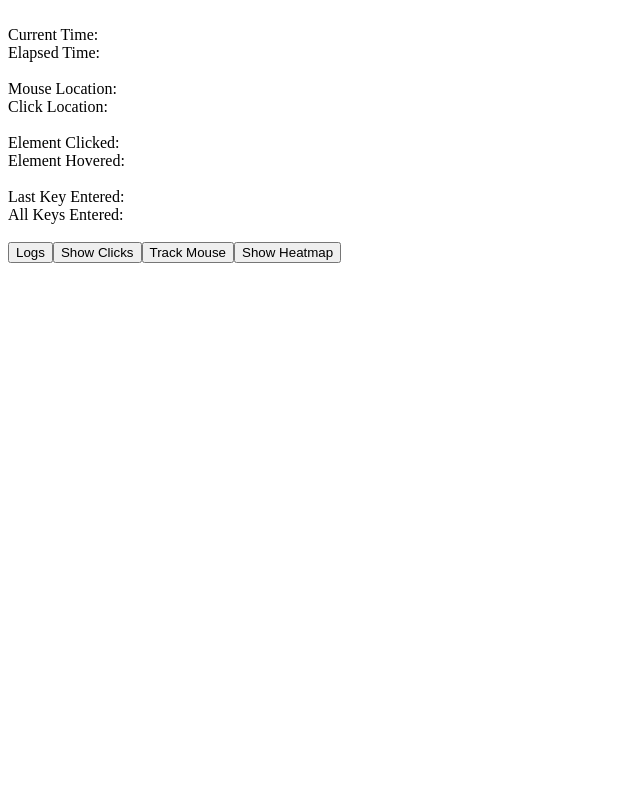
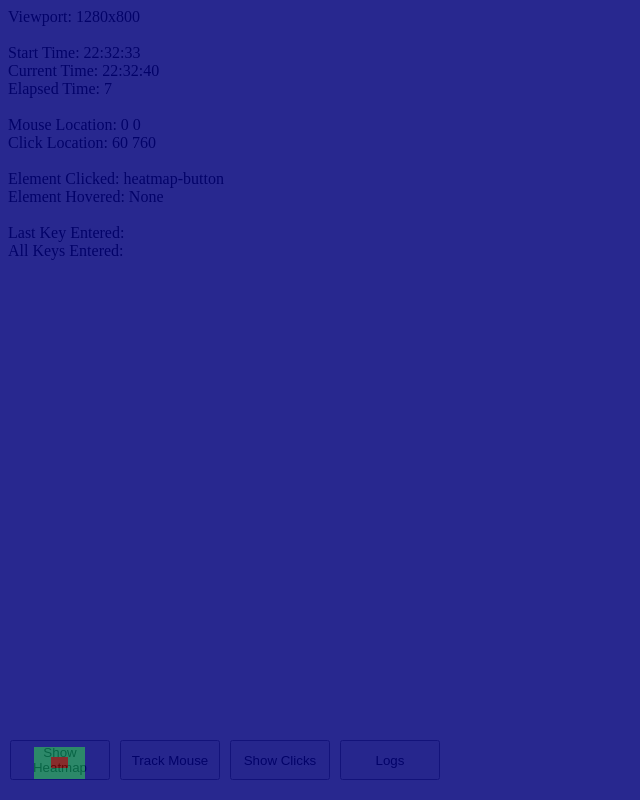
Before and after one commit to dixonky/UserBehaviorTracking, a plain HTML site: page index.html in a window 1280 px wide. Both pictures are taken after a click on the button "Show Heatmap". Shown: the whole page, without its empty margins (0-640 px from the left). Drawn offline with Linux system fonts and the light colour scheme.

Commit message:
Add files via upload

```diff
--- /dev/null
+++ b/heatmap.js
@@ -0,0 +1,213 @@
+var grid = new Map();
+var gridX, gridY, gridWidth, gridHeight;
+var values, vpWidth, vpHeight;
+var lastTime = performance.now();
+var cellAmount = 75;
+var dimCon = document.createElement('div');
+var gridBut = document.createElement('button');
+
+
+function heatmapSetup() {
+    dimCon.setAttribute("id", "dimensions-container");
+    document.getElementsByTagName("BODY")[0].appendChild(dimCon);
+    document.getElementsByTagName("BODY")[0].appendChild(document.createElement('br'));
+
+    values = getDimensions();
+    vpWidth = values.width;
+    vpHeight = values.height;
+    dimCon.innerHTML = ('Viewport: '+vpWidth+'x'+vpHeight);
+
+    document.getElementsByTagName("BODY")[0].onresize = function() {
+        values = getDimensionsUpdate();
+        vpWidth = values.width;
+        vpHeight = values.height;
+        dimCon.innerHTML = ('Viewport: '+vpWidth+'x'+vpHeight);
+    };
+
+    gridBut.setAttribute("id", "heatmap-button");
+    gridBut.setAttribute("class", "button");
+    gridBut.innerHTML = "Show Heatmap";
+    gridBut.addEventListener("click", (evt) => {
+           showGridMap();
+    });
+    document.getElementsByTagName("BODY")[0].appendChild(gridBut);
+}
+
+
+function getDimensions(){
+    if (typeof window.innerWidth != 'undefined'){
+          vpWidth = window.innerWidth,
+          vpHeight = window.innerHeight
+     }
+     else if (typeof document.documentElement != 'undefined'
+         && typeof document.documentElement.clientWidth !=
+         'undefined' && document.documentElement.clientWidth != 0){
+           vpWidth = document.documentElement.clientWidth,
+           vpHeight = document.documentElement.clientHeight
+     }
+     else{
+           vpWidth = document.getElementsByTagName('body')[0].clientWidth,
+           vpHeight = document.getElementsByTagName('body')[0].clientHeight
+     }
+    createGrid(vpWidth, vpHeight);
+    return {width: vpWidth, height: vpHeight};
+}
+
+
+function createGrid(width, height){
+    gridWidth = width;
+    gridHeight = height;
+    gridX = cellAmount;
+    gridY = cellAmount;
+    for(var i = 0; i < gridX; i++){
+        for(var j = 0; j < gridY; j++){
+            grid.set(i + "x" + j, 0);
+        }
+    }
+}
+
+function getDimensionsUpdate(){
+    if (typeof window.innerWidth != 'undefined'){
+          vpWidth = window.innerWidth,
+          vpHeight = window.innerHeight
+     }
+     else if (typeof document.documentElement != 'undefined'
+         && typeof document.documentElement.clientWidth !=
+         'undefined' && document.documentElement.clientWidth != 0){
+           vpWidth = document.documentElement.clientWidth,
+           vpHeight = document.documentElement.clientHeight
+     }
+     else{
+           vpWidth = document.getElementsByTagName('body')[0].clientWidth,
+           vpHeight = document.getElementsByTagName('body')[0].clientHeight
+     }
+    createGridUpdate(vpWidth, vpHeight);
+    return {width: vpWidth, height: vpHeight};
+}
+
+
+function createGridUpdate(width, height){
+    gridWidth = width;
+    gridHeight = height;
+    gridX = cellAmount;
+    gridY = cellAmount;
+    for(var i = 0; i < gridX; i++){
+        for(var j = 0; j < gridY; j++){
+            //grid.set(i + "x" + j, 0);
+        }
+    }
+}
+
+
+function displayGridTimes(){
+    document.getElementById("grid-times").innerHTML = '';
+    for(var i = 0; i < gridX; i++){
+        for(var j = 0; j < gridY; j++){
+            var text = document.createTextNode(i + "x" + j + ":  " + grid.get(i + "x" + j).toFixed(3));
+            document.getElementById("grid-times").appendChild(text);
+            document.getElementById("grid-times").appendChild(document.createElement("br"));
+        }
+    }
+}
+
+
+function getLoc(coorX, coorY){
+    var X = Math.floor((coorX / gridWidth)*cellAmount);
+    var Y = Math.floor((coorY / gridHeight)*cellAmount);
+    return {x: X, y: Y};
+}
+
+
+function addTime(coorX, coorY){
+    var nowTime = performance.now();
+    var totalTime = nowTime - lastTime;
+    var values = getLoc(coorX, coorY);
+    var t = grid.get(values.x + "x" + values.y);
+    grid.set(values.x + "x" + values.y, t+totalTime);
+    //Add time (but less time than target cell) to adjacent cells (remove depending on desire of map accuracy / cell overflow)
+    totalTime /= 3;
+    if((values.x-1) >= 0 ){
+        t = grid.get((values.x-1) + "x" + values.y);
+        grid.set((values.x-1) + "x" + values.y, t+totalTime);
+        if((values.y-1) >= 0 ){
+            t = grid.get((values.x-1) + "x" + (values.y-1));
+            grid.set((values.x-1) + "x" + (values.y-1), t+totalTime);
+        }
+        if((values.y+1) <= cellAmount ){
+            t = grid.get((values.x-1) + "x" + (values.y+1));
+            grid.set((values.x-1) + "x" + (values.y+1), t+totalTime);
+        }
+    }
+    if((values.x+1) <= cellAmount ){
+        t = grid.get((values.x+1) + "x" + values.y);
+        grid.set((values.x+1) + "x" + values.y, t+totalTime);
+        if((values.y-1) >= 0 ){
+            t = grid.get((values.x+1) + "x" + (values.y-1));
+            grid.set((values.x+1) + "x" + (values.y-1), t+totalTime);
+        }
+        if((values.y+1) <= cellAmount ){
+            t = grid.get((values.x+1) + "x" + (values.y+1));
+            grid.set((values.x+1) + "x" + (values.y+1), t+totalTime);
+        }
+    }
+    if((values.y-1) >= 0 ){
+        t = grid.get(values.x + "x" + (values.y-1));
+        grid.set(values.x + "x" + (values.y-1), t+totalTime);
+    }
+    if((values.y+1) <= cellAmount ){
+        t = grid.get(values.x + "x" + (values.y+1));
+        grid.set(values.x + "x" + (values.y+1), t+totalTime);
+    }
+
+    lastTime = nowTime;
+}
+
+
+function getMax () {
+    var maxValue;
+    for (let [key, value] of grid.entries()) {
+        maxValue = (!maxValue || maxValue < value) ? value : maxValue;
+    }
+    return maxValue;
+}
+
+
+function showGridMap(){
+    var heatMap = document.createElement('div');
+    heatMap.setAttribute("id", "heatmap-overlay");
+    document.getElementsByTagName("BODY")[0].appendChild(heatMap);
+    var maxTime = getMax();
+    for(var i = 0; i < gridX; i++){
+        for(var j = 0; j < gridY; j++){
+            var cellTime = (grid.get(i + "x" + j).toFixed(3));
+            var percentMax, colorCode = 0;
+            if (cellTime == 0) {colorCode = 240;}
+            else {
+                var percentMax = (cellTime / maxTime).toFixed(3);
+                colorCode = ((percentMax - 1) * -1) * 240;
+            }
+            let heatCell = document.createElement('div');
+            heatCell.setAttribute("class", "heatmap-cell");
+            var sizeX = gridWidth / gridX;
+            var sizeY = gridHeight / gridY;
+            var cX = sizeX * i;
+            var cY = sizeY * j;
+            var sty;
+            if (colorCode == 240){
+                sty = 'left:'+cX+'px; top:'+cY+'px; ' +
+                'width: ' + sizeX +'px; height: '+ sizeY + 'px; ' +
+                'background-color: hsl('+colorCode+', 95%, 25%);';
+                }
+            else {
+                sty = 'left:'+cX+'px; top:'+cY+'px; ' +
+                'width: ' + sizeX +'px; height: '+ sizeY + 'px; ' +
+                'background-color: hsl('+colorCode+', 85%, 25%);';
+            }
+            heatCell.setAttribute("style", sty);
+            document.getElementById("heatmap-overlay").appendChild(heatCell);
+        }
+    }
+    setTimeout(function() {
+        document.getElementById("heatmap-overlay").remove();
+    }, 5000);
+}
--- a/index.html
+++ b/index.html
@@ -4,132 +4,115 @@
     <meta charset="utf-8">
     <script src="timers.js"></script>
     <script src="keys.js"></script>
-    <script src="gridHeatMap.js"></script>
+    <script src="heatmap.js"></script>
     <link rel="stylesheet" href="style.css">
     <title>Site Statistics</title>
 </head>
 
 <body>
     <script type="text/javascript">
+        //JS setup functions
+        heatmapSetup();
+
         //Global variables
         var body = document.getElementsByTagName("BODY")[0];
         var startTime, startTimeMilli, elapTime, diffTime, time, secs;
         var mouEntTime, mouLeaTime, mouDiffTime, mouSecs;
-        var values, vpWidth, vpHeight;
         var hoverID, leaveID;
         let eleTimes = new Map();
         let clicks = new Map();
         let mouseMove = new Map();
 
+        //
+        var timeStartCon = document.createElement('div');
+        var timeNowCon = document.createElement('div');
+        var timeElapCon = document.createElement('div');
+        var mouCon = document.createElement('div');
+        var clickCon = document.createElement('div');
+        var divClickCon = document.createElement('div');
+        var divHoverCon = document.createElement('div');
+        var keyCon = document.createElement('div');
+        var keyAllCon = document.createElement('div');
+        var logBut = document.createElement('button');
+        var cliBut = document.createElement('button');
+        var mouBut = document.createElement('button');
+        var resTab = document.createElement('table');
 
-        //
-        var dimCon = document.createElement('div');
-        dimCon.setAttribute("id", "dimensions-container");
-        body.appendChild(dimCon);
-        body.appendChild(document.createElement('br'));
-        var tiStCon = document.createElement('div');
-        tiStCon.setAttribute("id", "time-start-container");
-        body.appendChild(tiStCon);
-        var tiNowCon = document.createElement('div');
-        tiNowCon.setAttribute("id", "time-now-container");
-        tiNowCon.innerHTML = "Current Time: ";
-        body.appendChild(tiNowCon);
-        var tiElCon = document.createElement('div');
-        tiElCon.setAttribute("id", "time-elap-container");
-        tiElCon.innerHTML = "Elapsed Time: ";
-        body.appendChild(tiElCon);
-        body.appendChild(document.createElement('br'));
-        var mouCon = document.createElement('div');
+        timeStartCon.setAttribute("id", "time-start-container");
+        timeNowCon.setAttribute("id", "time-now-container");
+        timeNowCon.innerHTML = "Current Time: ";
+        timeElapCon.setAttribute("id", "time-elap-container");
+        timeElapCon.innerHTML = "Elapsed Time: ";
         mouCon.setAttribute("id", "mouse-container");
         mouCon.innerHTML = "Mouse Location: ";
-        body.appendChild(mouCon);
-        var cliCon = document.createElement('div');
-        cliCon.setAttribute("id", "click-container");
-        cliCon.innerHTML = "Click Location: ";
-        body.appendChild(cliCon);
-        body.appendChild(document.createElement('br'));
-        var divCliCon = document.createElement('div');
-        divCliCon.setAttribute("id", "div-click-container");
-        divCliCon.innerHTML = "Element Clicked: ";
-        body.appendChild(divCliCon);
-        var hovCliCon = document.createElement('div');
-        hovCliCon.setAttribute("id", "div-hover-container");
-        hovCliCon.innerHTML = "Element Hovered: ";
-        body.appendChild(hovCliCon);
-        body.appendChild(document.createElement('br'));
-        var keyCon = document.createElement('div');
+        clickCon.setAttribute("id", "click-container");
+        clickCon.innerHTML = "Click Location: ";
+        divClickCon.setAttribute("id", "div-click-container");
+        divClickCon.innerHTML = "Element Clicked: ";
+        divHoverCon.setAttribute("id", "div-hover-container");
+        divHoverCon.innerHTML = "Element Hovered: ";
         keyCon.setAttribute("id", "key-container");
         keyCon.innerHTML = "Last Key Entered: ";
-        body.appendChild(keyCon);
-        var keyAllCon = document.createElement('div');
         keyAllCon.setAttribute("id", "key-all-container");
         keyAllCon.innerHTML = "All Keys Entered: ";
+
+        logBut.setAttribute("id", "logs-button");
+        logBut.innerHTML = "Logs";
+        logBut.setAttribute("class", "button");
+        cliBut.setAttribute("id", "clicks-button");
+        cliBut.innerHTML = "Show Clicks";
+        cliBut.setAttribute("class", "button");
+        mouBut.setAttribute("id", "mouse-button");
+        mouBut.innerHTML = "Track Mouse";
+        mouBut.setAttribute("class", "button");
+
+        resTab.setAttribute("id", "results-table");
+        var row1 = resTab.insertRow(-1);
+        var resTimes = row1.insertCell(0);
+        resTimes.setAttribute("class", "res");
+        resTimes.setAttribute("id", "results-times");
+        var resClicks = row1.insertCell(1);
+        resClicks.setAttribute("class", "res");
+        resClicks.setAttribute("id", "results-clicks");
+
+
+        body.appendChild(timeStartCon);
+        body.appendChild(timeNowCon);
+        body.appendChild(timeElapCon);
+        body.appendChild(document.createElement('br'));
+        body.appendChild(mouCon);
+        body.appendChild(clickCon);
+        body.appendChild(document.createElement('br'));
+        body.appendChild(divClickCon);
+        body.appendChild(divHoverCon);
+        body.appendChild(document.createElement('br'));
+        body.appendChild(keyCon);
         body.appendChild(keyAllCon);
         body.appendChild(document.createElement('br'));
-
-        var colBut = document.createElement('button');
-        colBut.setAttribute("id", "collate-button");
-        colBut.innerHTML = "Logs";
-        body.appendChild(colBut);
-        var cliBut = document.createElement('button');
-        cliBut.setAttribute("id", "clicks-button");
-        cliBut.innerHTML = "Show Clicks";
+        body.appendChild(logBut);
         body.appendChild(cliBut);
-        var mouBut = document.createElement('button');
-        mouBut.setAttribute("id", "mouse-button");
-        mouBut.innerHTML = "Track Mouse";
         body.appendChild(mouBut);
-        var gridBut = document.createElement('button');
-        gridBut.setAttribute("id", "grid-button");
-        gridBut.innerHTML = "Show Heatmap";
-        body.appendChild(gridBut);
         body.appendChild(document.createElement('br'));
-        body.appendChild(document.createElement('br'));
-
-        var resTab = document.createElement('table');
-        resTab.setAttribute("id", "results-table");
-        var row1 = resTab.insertRow(-1);
-        var x = row1.insertCell(0);
-        x.setAttribute("class", "res");
-        x.setAttribute("id", "results-times");
-        var y = row1.insertCell(1);
-        y.setAttribute("class", "res");
-        y.setAttribute("id", "results-clicks");
-        var row2 = resTab.insertRow(0);
-        var x2 = row2.insertCell(0);
-        x.setAttribute("class", "res");
-        x.setAttribute("id", "grid-times");
         body.appendChild(resTab);
-
-
-        //
-        values = getDimensions();
-        vpWidth = values.width;
-        vpHeight = values.height;
-        var dim = document.getElementById("dimensions-container");
-        dim.innerHTML = ('Viewport: '+vpWidth+'x'+vpHeight);
 
 
         //Time on site functions
         startTime = performance.now();
         startTimeMilli = performance.now();
         time = "Start " + getTime();
-        var sta = document.getElementById("time-start-container");
-        var now = document.getElementById("time-now-container");
-        var ela = document.getElementById("time-elap-container");
-        sta.textContent = time;
+        timeStartCon.textContent = time;
         time = "Current " + getTime();
-        now.textContent = time;
+        timeNowCon.textContent = time;
         setInterval(function() {
             time = "Current " + getTime();
-            now.textContent = time;
+            timeNowCon.textContent = time;
         }, 1000);
         setInterval(function() {
             elapTime = performance.now();
             diffTime = elapTime - startTime;
             diffTime /= 1000;
             secs = Math.round(diffTime);
-            ela.textContent = ("Elapsed Time: " + secs);
+            timeElapCon.textContent = ("Elapsed Time: " + secs);
         }, 1000);
 
 
@@ -139,15 +122,13 @@
                 var loc = (evt.pageX + " " + evt.pageY);
                 var locTime = getTimeClicks();
                 clicks.set(locTime, loc);
-                var con = document.getElementById("click-container");
-                con.textContent = ("Click Location: " + evt.pageX + " " + evt.pageY);
+                clickCon.textContent = ("Click Location: " + evt.pageX + " " + evt.pageY);
             });
             node.addEventListener("mouseover", (evt) => {
                 hoverID = evt.target.id;
                 if(hoverID){mouEntTime = performance.now();}
                 if(!hoverID) {hoverID = "None";}
-                var conHov = document.getElementById("div-hover-container");
-                conHov.textContent = ("Element Hovered: " + hoverID);
+                divHoverCon.textContent = ("Element Hovered: " + hoverID);
             });
             node.addEventListener("mouseleave", (evt) => {
                 leaveID = evt.target.id;
@@ -173,58 +154,48 @@
             var loc = (evt.pageX + " " + evt.pageY);
             var locTime = performance.now();
             mouseMove.set(locTime, loc);
-            var conMou = document.getElementById("mouse-container");
-            conMou.textContent = ("Mouse Location: " + evt.pageX + " " + evt.pageY);
+            mouCon.textContent = ("Mouse Location: " + evt.pageX + " " + evt.pageY);
         });
 
         document.addEventListener("click", (evt) => {
             var clickedid = evt.target.id;
             if(!clickedid) {clickedid = "None";}
-            var conCli = document.getElementById("div-click-container");
-            conCli.textContent = ("Element Clicked: " + clickedid);
+            divClickCon.textContent = ("Element Clicked: " + clickedid);
         });
 
         document.addEventListener("keypress", (evt) => {
             var key =  getKey(evt.shiftKey, evt.which);
-            var conKey = document.getElementById("key-container");
-            var conKeyAll = document.getElementById("key-all-container");
             var textnode = document.createTextNode(key);
-            conKey.textContent = ("Last Key Entered: " + key);
-            conKeyAll.appendChild(textnode);
+            keyCon.textContent = ("Last Key Entered: " + key);
+            keyAllCon.appendChild(textnode);
         });
 
 
         //Add events to the buttons
-        var colBut = document.getElementById("collate-button");
-        colBut.addEventListener("click", (evt) => {
-            var colBut = document.getElementById("collate-button");
-            var resTime = document.getElementById("results-times");
-            var resCli = document.getElementById("results-clicks");
-            resTime.innerHTML = '';
+        logBut.addEventListener("click", (evt) => {
+            resTimes.innerHTML = '';
             var textnode = document.createTextNode('Time Spent on Each Element:');
-            resTime.appendChild(textnode);
-            resTime.appendChild(document.createElement('br'));
+            resTimes.appendChild(textnode);
+            resTimes.appendChild(document.createElement('br'));
             let sortedTimes = new Map([...eleTimes].sort());
             for (let [key, value] of sortedTimes.entries()) {
                 var textnode = document.createTextNode("\u00a0\u00a0\u00a0"+key + ' = ' + value.toFixed(3));
-                resTime.appendChild(textnode);
-                resTime.appendChild(document.createElement('br'));
+                resTimes.appendChild(textnode);
+                resTimes.appendChild(document.createElement('br'));
             }
-            resCli.innerHTML = '';
+            resClicks.innerHTML = '';
             var textnode = document.createTextNode('Click Log:');
-            resCli.appendChild(textnode);
-            resCli.appendChild(document.createElement('br'));
+            resClicks.appendChild(textnode);
+            resClicks.appendChild(document.createElement('br'));
             let sortedClicks = new Map([...clicks].sort());
             for (let [key, value] of sortedClicks.entries()) {
                 var textnode = document.createTextNode("\u00a0\u00a0\u00a0"+value +" @ " + key);
-                resCli.appendChild(textnode);
-                resCli.appendChild(document.createElement('br'));
+                resClicks.appendChild(textnode);
+                resClicks.appendChild(document.createElement('br'));
             }
         });
 
-        var cliBut = document.getElementById("clicks-button");
         cliBut.addEventListener("click", (evt) => {
-            var body = document.getElementsByTagName("BODY")[0];
             cliMap = document.createElement('div');
             cliMap.setAttribute("id", "clickmap-overlay");
             body.appendChild(cliMap);
@@ -244,7 +215,6 @@
             }, 5000);
         });
 
-        var mouBut = document.getElementById("mouse-button");
         mouBut.addEventListener("click", (evt) => {
             cliMap = document.createElement('div');
             cliMap.setAttribute("id", "clickmap-overlay");
@@ -277,21 +247,9 @@
             }, 3000 + delayTot);
         });
 
-        var gridBut = document.getElementById("grid-button");
-        gridBut.addEventListener("click", (evt) => {
-           showGridMap();
-        });
-
-        //
-        function dimensions(){
-            values = getDimensions();
-            vpWidth = values.width;
-            vpHeight = values.height;
-            var dim = document.getElementById("dimensions-container");
-            dim.innerHTML = ('Viewport: '+vpWidth+'x'+vpHeight);
-        }
-        body.onresize = function() {dimensions()};
     </script>
 
 </body>
+<footer>
+</footer>
 </html>
--- a/style.css
+++ b/style.css
@@ -31,8 +31,56 @@
     display: inline-block;
 }
 
+.mousemap-line-container{
+    position:absolute;
+    width:10px; height:10px;
+    border-radius: 50%;
+    display: inline-block;
+}
+
 .button{
-    width: 100px;
+    bottom:20px;
+    width:100px;
+    height:40px;
+    display: block;
+    float: left;
+    overflow:auto;
+}
+
+#logs-button{
+    position: fixed;
+    bottom:20px;
+    left: 340px;
+    width:100px;
+    height:40px;
+    display: block;
+}
+
+#clicks-button{
+    position: fixed;
+    bottom:20px;
+    left: 230px;
+    width:100px;
+    height:40px;
+    display: block;
+}
+
+#mouse-button{
+    position: fixed;
+    bottom:20px;
+    left: 120px;
+    width:100px;
+    height:40px;
+    display: block;
+}
+
+#heatmap-button{
+    position: fixed;
+    bottom:20px;
+    left: 10px;
+    width:100px;
+    height:40px;
+    display: block;
 }
 
 #heatmap-overlay {
```
